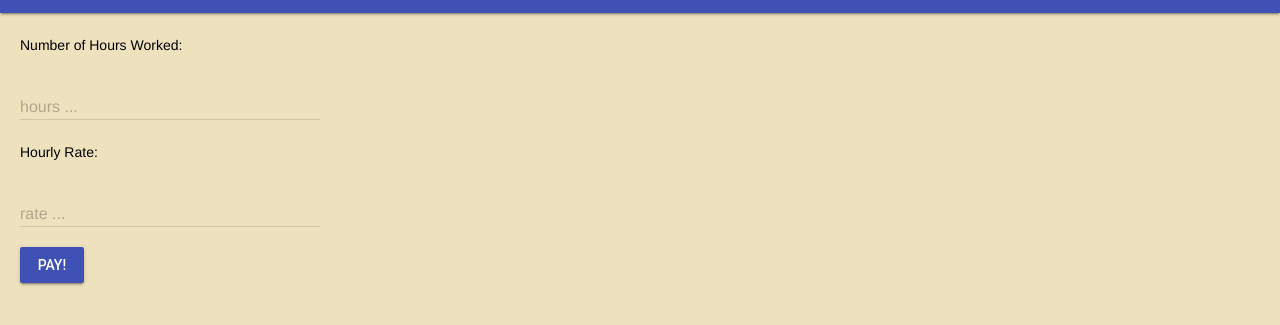
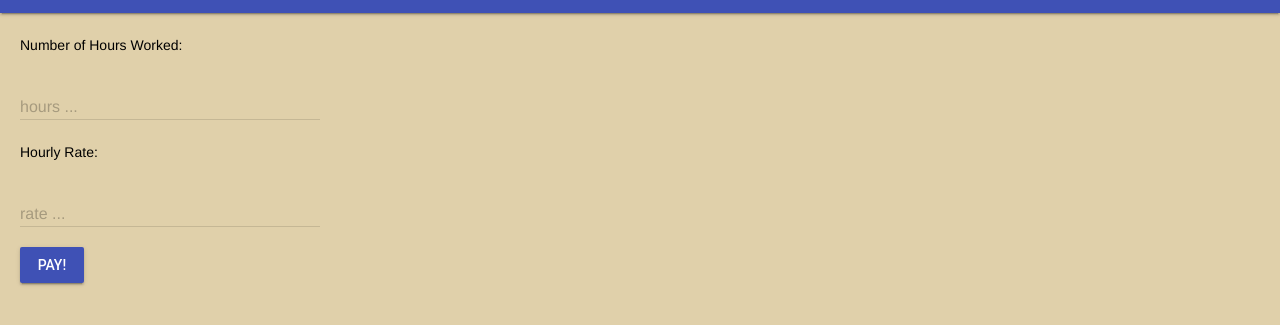
Before and after one commit to ashley-monaghan/ICS2O-Unit-2-05-B, a plain HTML site: page index.html in a window 1280 px wide. Shown: the part 155-480 px from the top of the page. Drawn offline with nearby package versions, Linux system fonts and the light colour scheme.

Commit message:
Background colour change

```diff
--- a/css/styles.css
+++ b/css/styles.css
@@ -22,7 +22,7 @@
 }
 
 body {
-  background-color: #eee1bd;
+  background-color: #e0d0aa;
 }
 
 #right-image {
```
